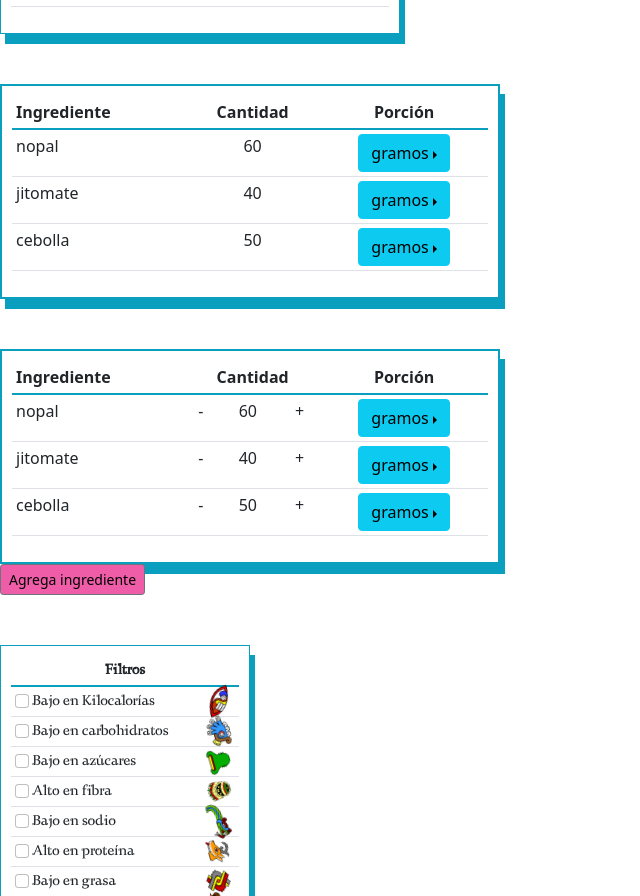
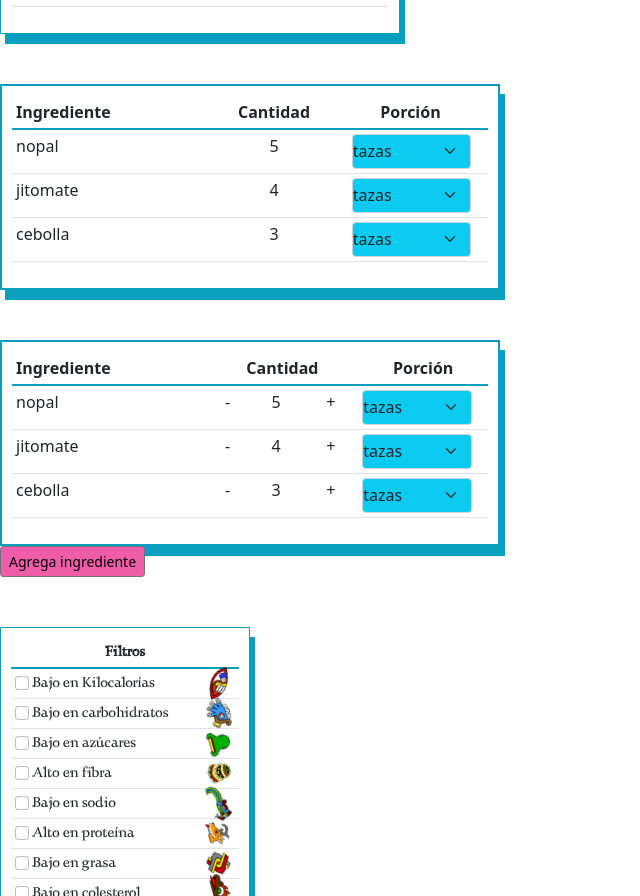
Before and after one commit to KoobenNutriapp/kooben-front, a React (Create React App) app: page / in a window 1280 px wide. Shown: the part 2200-3096 px from the top of the page, without its empty margins (0-640 px from the left). Built offline with nearby package versions, Linux system fonts and the light colour scheme.

Commit message:
Component: ingredients table - portion selects

```diff
--- a/src/App.js
+++ b/src/App.js
@@ -14,28 +14,28 @@ function App() {
     {
       name:"nopal",
       equivalence:{
-        cup:60,
-        spoon:5,
-        piece:110,
-        gram:1
+        cup:5,
+        spoon:30,
+        piece:2,
+        gram:110
       }
     },
     {
       name:"jitomate",
       equivalence:{
-        cup:40,
-        spoon:7,
-        piece:80,
-        gram:1
+        cup:4,
+        spoon:20,
+        piece:1,
+        gram:70
       }
     },
     {
       name:"cebolla",
       equivalence:{
-        cup:50,
-        spoon:8,
-        piece:70,
-        gram:1
+        cup:3,
+        spoon:15,
+        piece:1,
+        gram:65
       }
     }
   ]
--- a/src/components/IngredientsDynamicTable/index.js
+++ b/src/components/IngredientsDynamicTable/index.js
@@ -1,9 +1,12 @@
 import { Table } from "reactstrap";
-import { UncontrolledDropdown, DropdownToggle, DropdownMenu, DropdownItem } from 'reactstrap';
 import "./IngredientsDynamicTable.scss";
 
 const IngredientsDynamicTable = ({ingredients}) => {
   console.log(ingredients);
+
+  const handleSelection = (e) => {
+    console.log(e.target.value);
+  }
 
   return (
   <div className="frameIngredientsTable">
@@ -23,16 +26,11 @@ const IngredientsDynamicTable = ({ingredients}) => {
             <td>{item.equivalence.cup}</td>
             <td> + </td>
             <td>
-              <UncontrolledDropdown direction="right">
-                <DropdownToggle color="info" caret>
-                  gramos
-                </DropdownToggle>
-                <DropdownMenu className="selectPortion">
-                <DropdownItem>tazas</DropdownItem>
-                  <DropdownItem divider />
-                  <DropdownItem>piezas</DropdownItem>
-                </DropdownMenu>
-              </UncontrolledDropdown>
+              <select onChange={handleSelection}className="form-select selectPortion">
+                <option value="gram">tazas</option>
+                <option value="cup">gramos</option>
+                <option value="piece">piezas</option>
+              </select>
             </td>
           </tr>
         })}
--- a/src/components/IngredientsStaticTable/IngredientsStaticTable.scss
+++ b/src/components/IngredientsStaticTable/IngredientsStaticTable.scss
@@ -18,3 +18,11 @@
 .left{
     text-align: left;
 }
+
+.selectPortion{
+     background-color: #0dcaf0 !important;
+     width: 90% !important;
+     height: 35px !important;
+     padding: 0% !important;
+     margin: 0% !important;
+}
--- a/src/components/IngredientsStaticTable/index.js
+++ b/src/components/IngredientsStaticTable/index.js
@@ -1,12 +1,11 @@
 import { Table } from "reactstrap";
-import { UncontrolledDropdown, DropdownToggle, DropdownMenu, DropdownItem } from 'reactstrap';
 import "./IngredientsStaticTable.scss";
 
 const IngredientsStaticTable = ({ingredients}) => {
   console.log(ingredients);
 
   const handleSelection = (e) => {
-    console.log(e.target.id);
+    console.log(e.target.value);
   }
 
   return (
@@ -17,6 +16,7 @@ const IngredientsStaticTable = ({ingredients}) => {
           <th className="left">Ingrediente</th>
           <th colSpan="3">Cantidad</th>
           <th>Porción</th>
+          <th></th>
         </tr>
       </thead>
       <tbody>
@@ -24,17 +24,12 @@ const IngredientsStaticTable = ({ingredients}) => {
           return <tr className="center">
             <td className="left">{item.name}</td>
             <td colSpan="3">{item.equivalence.cup}</td>
-            <td>
-              <UncontrolledDropdown direction="right">
-                <DropdownToggle color="info" caret>
-                  gramos
-                </DropdownToggle>
-                <DropdownMenu>
-                  <DropdownItem onClick={handleSelection} id="cup" eventKey="tazas">tazas</DropdownItem>
-                  <DropdownItem divider />
-                  <DropdownItem onClick={handleSelection} id="piece" eventKey="piezas">piezas</DropdownItem>
-                </DropdownMenu>
-              </UncontrolledDropdown>
+            <td colSpan="2">
+              <select onChange={handleSelection}className="form-select selectPortion">
+                <option value="gram">tazas</option>
+                <option value="cup">gramos</option>
+                <option value="piece">piezas</option>
+              </select>
             </td>
           </tr>
         })}
```
